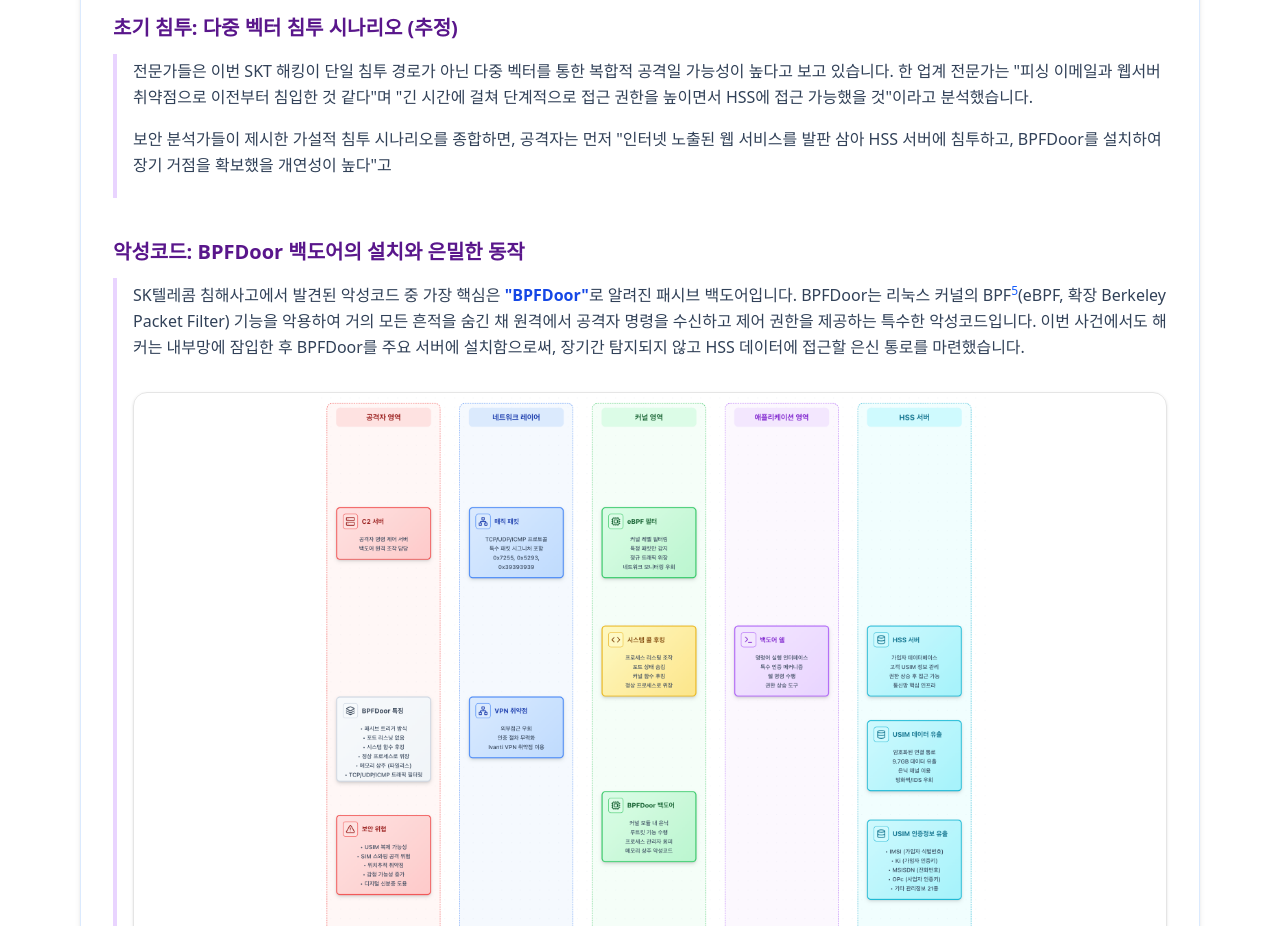
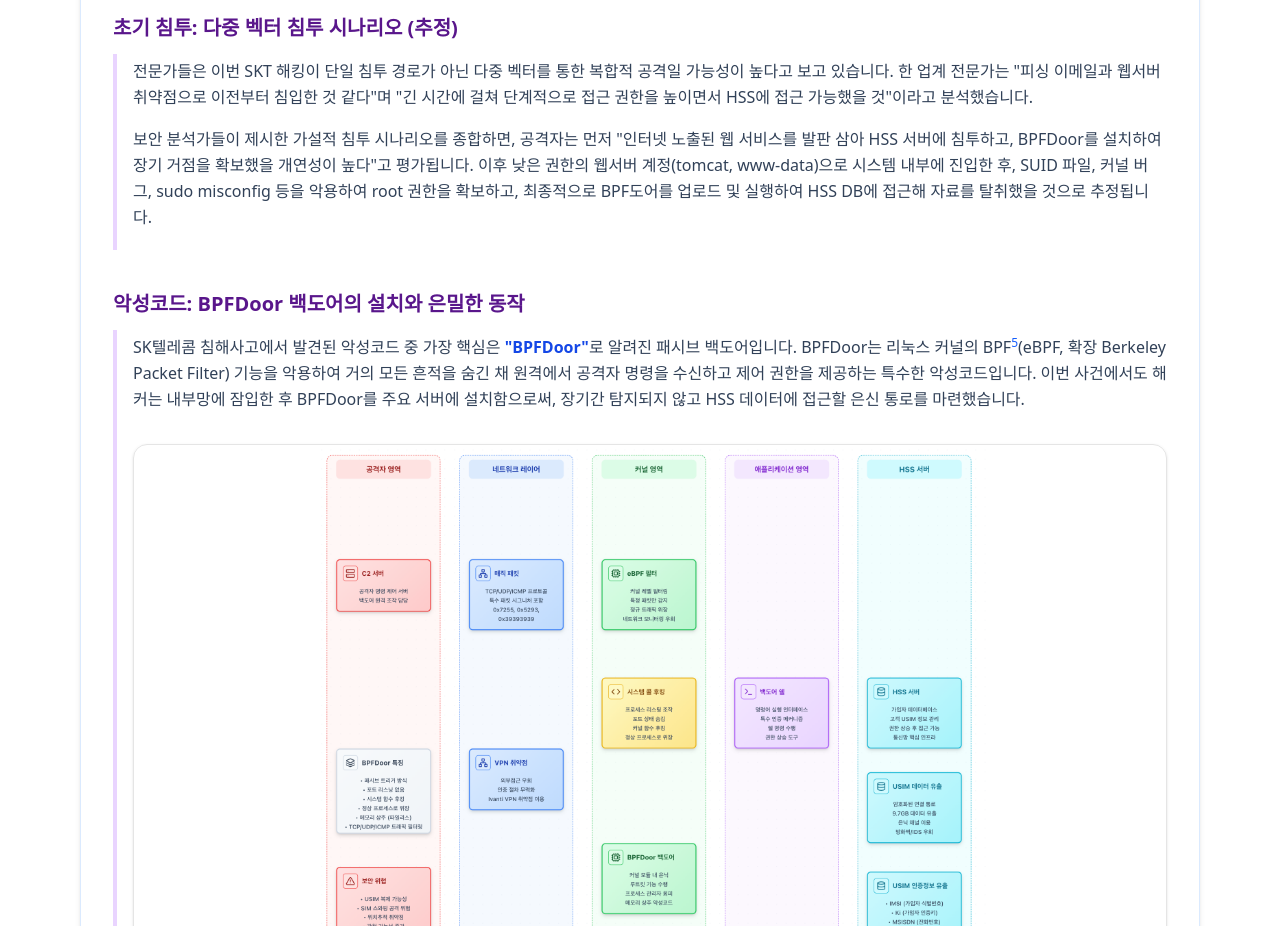
Before and after one commit to pandora0667/sk-telecom-security-incident, a Next.js app: page /analysis in a window 1280 px wide. Shown: the part 4640-5566 px from the top of the page. Built offline with nearby package versions, Linux system fonts and the light colour scheme.

Commit message:
update: 2025-05-26

```diff
--- a/src/app/analysis/page.tsx
+++ b/src/app/analysis/page.tsx
@@ -857,7 +857,7 @@
                     </p>
 
                     <p className="mb-4 leading-relaxed">
-                      보안 분석가들이 제시한 가설적 침투 시나리오를 종합하면, 공격자는 먼저 &quot;인터넷 노출된 웹 서비스를 발판 삼아 HSS 서버에 침투하고, BPFDoor를 설치하여 장기 거점을 확보했을 개연성이 높다&quot;고
+                      보안 분석가들이 제시한 가설적 침투 시나리오를 종합하면, 공격자는 먼저 &quot;인터넷 노출된 웹 서비스를 발판 삼아 HSS 서버에 침투하고, BPFDoor를 설치하여 장기 거점을 확보했을 개연성이 높다&quot;고 평가됩니다. 이후 낮은 권한의 웹서버 계정(tomcat, www-data)으로 시스템 내부에 진입한 후, SUID 파일, 커널 버그, sudo misconfig 등을 악용하여 root 권한을 확보하고, 최종적으로 BPF도어를 업로드 및 실행하여 HSS DB에 접근해 자료를 탈취했을 것으로 추정됩니다.
                     </p>
                   </div>
                 </div>
```
